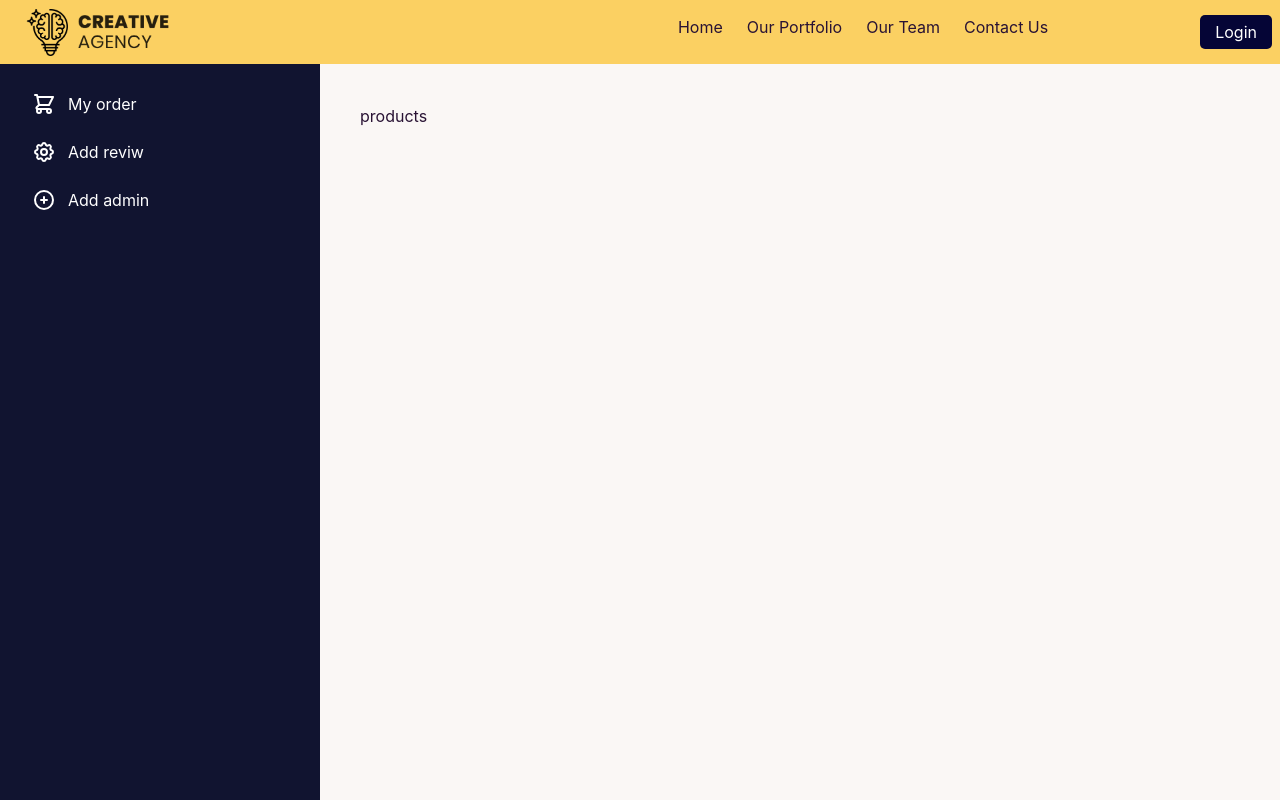
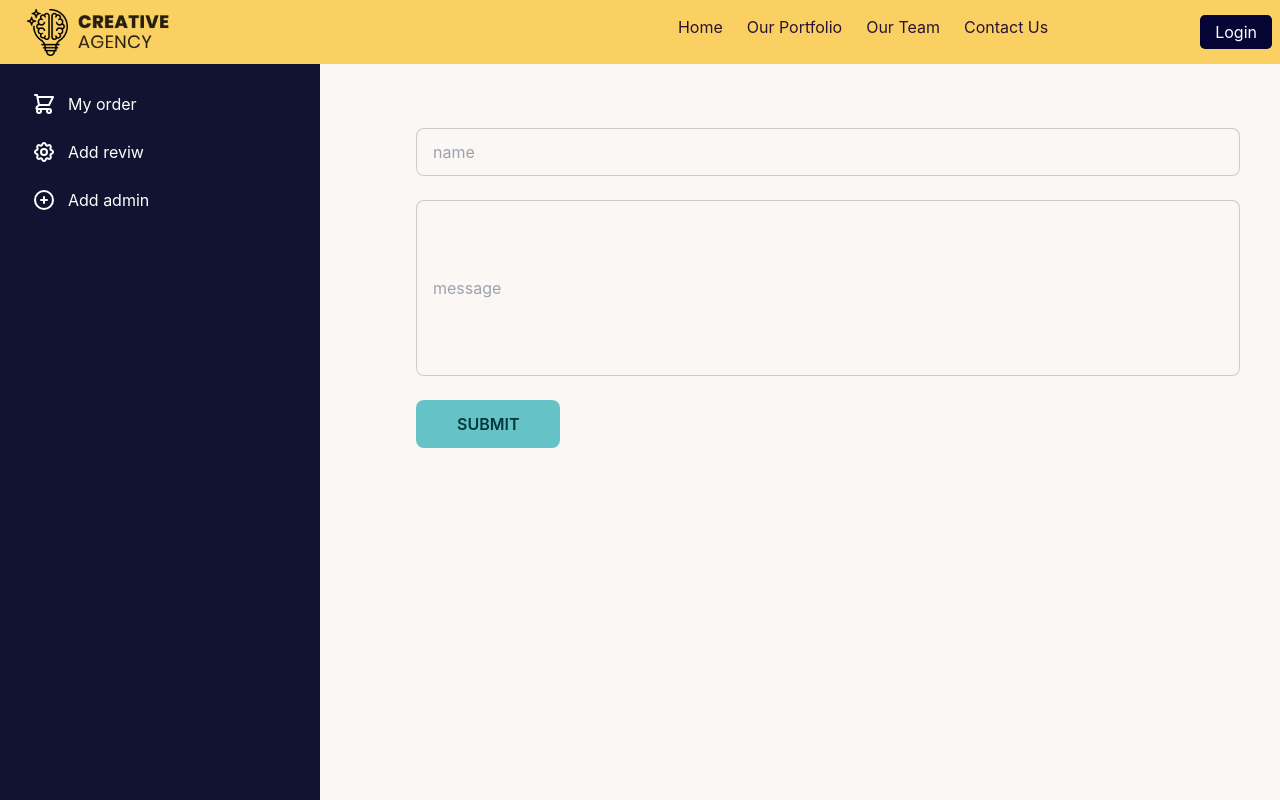
Before and after one commit to pallobbiwas/creative-agency, a React (Create React App) app: page /dashboard/addservice in a window 1280 px wide. Built offline with nearby package versions, Linux system fonts and the light colour scheme; no server answers.

Commit message:
add reviw done

```diff
--- a/src/components/Dashboard/Addproducts.js
+++ b/src/components/Dashboard/Addproducts.js
@@ -1,11 +1,33 @@
-import React from 'react';
+import React from "react";
+import { useForm } from "react-hook-form";
 
 const Addproducts = () => {
-    return (
-        <div>
-            <h1>products</h1>
-        </div>
-    );
+  const { register, handleSubmit } = useForm();
+  const onSubmit = (data) => console.log(data);
+  return (
+    <div>
+      <div className="ml-14">
+        <form onSubmit={handleSubmit(onSubmit)}>
+          <input
+            placeholder="name"
+            className="input input-bordered mt-6 rounded-lg w-full"
+            {...register("name")}
+          />
+          <br />
+          <input
+            placeholder="message"
+            className="input input-bordered mt-6 rounded-lg w-full h-44"
+            {...register("message")}
+          />
+          <br />
+          <input
+            className="input input-bordered mt-6 btn btn-primary rounded-lg px-10"
+            type="submit"
+          />
+        </form>
+      </div>
+    </div>
+  );
 };
 
 export default Addproducts;
```
